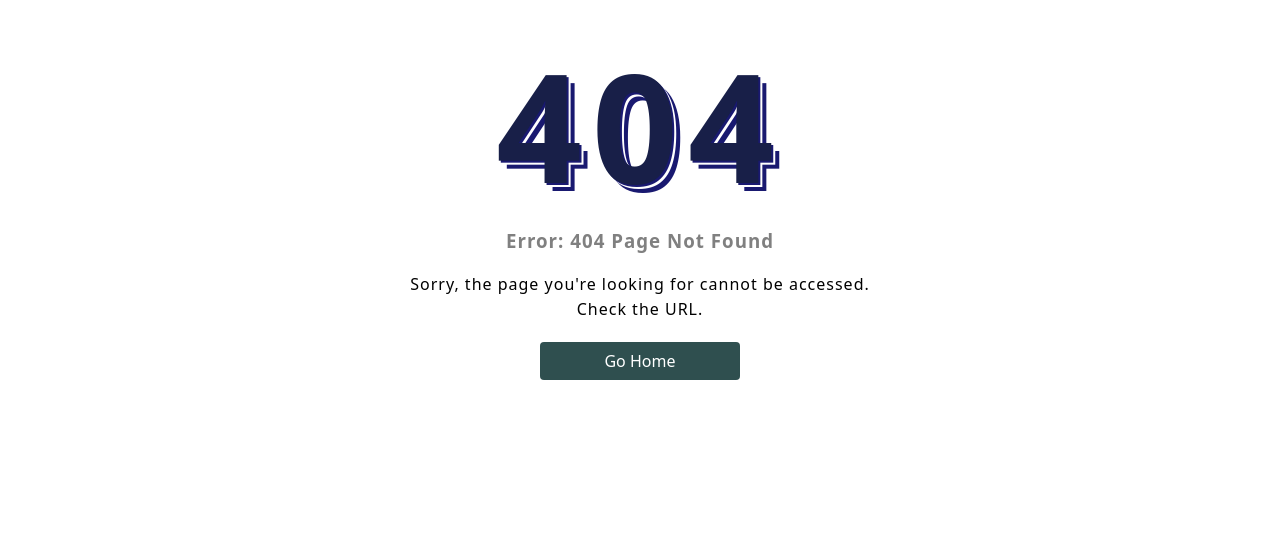
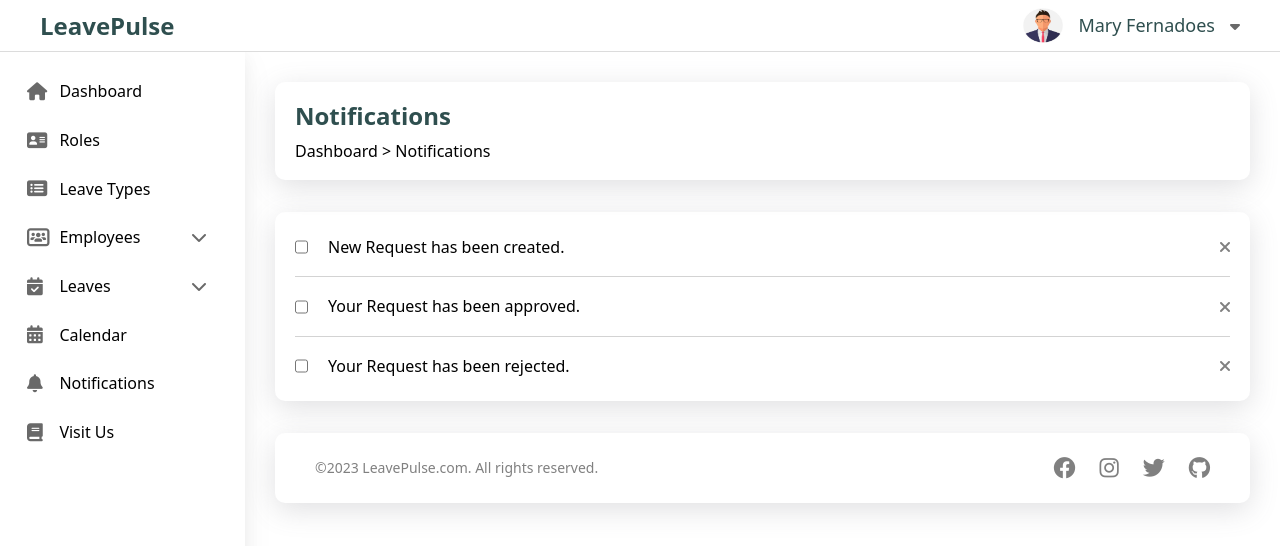
Before and after one commit to DhanushS212003/LeavePulse, a React (Vite) app: page /notifications in a window 1280 px wide. Before the commit this address had no page. Shown: the top 546 px of the page. Built offline with nearby package versions, Linux system fonts and the light colour scheme.

Commit message:
added MyLeaves and Notifications component

```diff
--- a/src/footer/footer.css
+++ b/src/footer/footer.css
@@ -1,6 +1,7 @@
 .footer {
   display: flex;
   justify-content: space-between;
+  align-items: center;
   background-color: white;
   border-radius: 10px;
   padding: 24px 40px;
--- /dev/null
+++ b/src/leave/MyLeaves.jsx
@@ -0,0 +1,52 @@
+import BreadCrumb from "../breadcrumb/Breadcrumb";
+import Table from "../table/Table";
+
+const MyLeaves = () => {
+  const columns = [
+    { column: "Leave Type", sorting: true, type: "string" },
+    { column: "Applied Date", sorting: true, type: "date" },
+    { column: "Status", sorting: true, type: "string" },
+    { column: "Action" },
+  ];
+
+  const data = [
+    ["Sick Leave", "2025-08-26", "Pending", "Edit"],
+    ["Casual Leave", "2025-08-23", "Accepted"],
+    ["Personal Leave", "2025-08-18", "Pending", "Edit"],
+  ];
+
+  const filters = [
+    { id: "approved", text: "Approved Leave" },
+    { id: "pending", text: "Pending Leave" },
+    { id: "rejected", text: "Rejected Leave" },
+  ];
+
+  const getfilterChild = () => {
+    return (
+      <div style={{ display: "flex", flexDirection: "column", rowGap: "8px" }}>
+        {filters.map((e, index) => (
+          <div key={index} style={{ display: "flex", gap: "12px" }}>
+            <input id={e.id} type="checkbox" />
+            <label htmlFor={e.id}>{e.text}</label>
+          </div>
+        ))}
+      </div>
+    );
+  };
+
+  return (
+    <>
+      <BreadCrumb title="My Leave List" path="Dashboard > Applied Leaves" />
+
+      <Table
+        header="My Leaves"
+        columns={columns}
+        data={data}
+        filters={filters}
+        filterChild={getfilterChild}
+      />
+    </>
+  );
+};
+
+export default MyLeaves;
--- /dev/null
+++ b/src/notification/Notifications.jsx
@@ -0,0 +1,41 @@
+import React from "react";
+import "./notification.css";
+import BreadCrumb from "../breadcrumb/Breadcrumb";
+
+const Notifications = () => {
+  const notifications = [
+    "New Request has been created",
+    "Your Request has been approved",
+    "Your Request has been rejected",
+  ];
+
+  return (
+    <>
+      <BreadCrumb title="Notifications" path="Dashboard > Notifications" />
+
+      <div className="notification_section">
+        <div className="notification_container">
+          {notifications.map((message, index) => (
+            <div
+              key={index}
+              className="note_container"
+              style={{
+                ...(index + 1 !== notifications.length && {
+                  borderBottom: "1px solid lightgrey",
+                }),
+              }}
+            >
+              <div className="message_container">
+                <input type="checkbox" />
+                <p>{message}.</p>
+              </div>
+              <i className="fa-solid fa-xmark close-icon"></i>
+            </div>
+          ))}
+        </div>
+      </div>
+    </>
+  );
+};
+
+export default Notifications;
--- /dev/null
+++ b/src/notification/notification.css
@@ -0,0 +1,30 @@
+.notification_section {
+  .notification_container {
+    box-shadow: rgba(100, 100, 111, 0.2) 0px 7px 29px 0px;
+    border-radius: 10px;
+    padding: 6px 20px;
+  }
+
+  .note_container {
+    display: flex;
+    justify-content: space-between;
+    padding-block: 20px;
+    align-items: center;
+  }
+
+  .message_container {
+    display: flex;
+    align-items: center;
+    gap: 20px;
+  }
+
+  .close-icon {
+    color: grey;
+    cursor: pointer;
+  }
+
+  .close-icon:hover {
+    transform: scale(1.2);
+    color: black;
+  }
+}
--- a/src/sidebar/SideBar.jsx
+++ b/src/sidebar/SideBar.jsx
@@ -28,7 +28,7 @@ const SideBar = () => {
         <div className="sidebar_icon_container">
           <i className="fa-solid fa-address-card"></i>
         </div>
-        <p> Role </p>
+        <p> Roles </p>
       </div>
 
       <div
@@ -38,7 +38,7 @@ const SideBar = () => {
         <div className="sidebar_icon_container">
           <i className="fa-solid fa-rectangle-list"></i>
         </div>
-        <p> Leave Type </p>
+        <p> Leave Types </p>
       </div>
 
       <div
@@ -86,7 +86,7 @@ const SideBar = () => {
           <i className="fa-solid fa-calendar-check"></i>
         </div>
         <div className="link_container">
-          <p> Leave </p>
+          <p> Leaves </p>
           <i
             className={`fa-solid fa-chevron-${isLeaveExpanded ? "up" : "down"}`}
           ></i>
@@ -108,7 +108,7 @@ const SideBar = () => {
             onClick={() => navigate("/my_leaves")}
           >
             <i className="fa-regular fa-circle-dot"></i>
-            <p> All Leave </p>
+            <p> My Leave </p>
           </div>
         </>
       )}
@@ -125,12 +125,12 @@ const SideBar = () => {
 
       <div
         className="sidebar_row_container"
-        onClick={() => navigate("/notification")}
+        onClick={() => navigate("/notifications")}
       >
         <div className="sidebar_icon_container">
           <i className="fa-solid fa-bell"></i>
         </div>
-        <p> Notification </p>
+        <p> Notifications </p>
       </div>
 
       <div className="sidebar_row_container">
```
Also changed, not shown: src/routes.jsx (+11 -28 lines).
